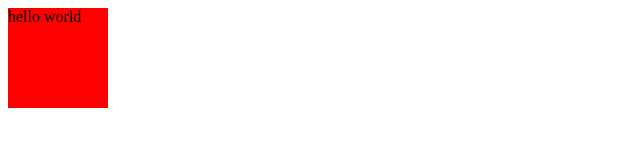
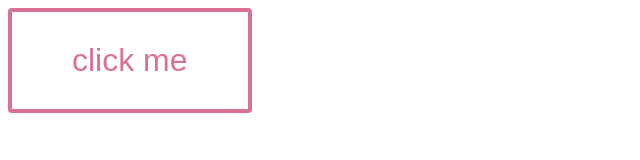
Before and after one commit to ooooo5h/220519_css, a plain HTML site: page index.html in a window 1280 px wide. Shown: the whole page, without its empty margins (0-640 px from the left). Drawn offline with Linux system fonts and the light colour scheme.

Commit message:
태양이 떠오로는 버튼 css로 작성

```diff
--- a/index.html
+++ b/index.html
@@ -2,34 +2,47 @@
 <html lang="en">
 <head>
     <style>
-        @keyframes 애니 {
-
-            50% {
-                transform: translate(200px, 0);
-            }
-
-            100% {
-                transform: translate(200px, 200px);
-            }
-        }
-        div {
-            background: red;
-            width: 100px;
-            height: 100px;
-            animation: 애니 2s;
-            transition: all 1s;
+        .btn {
+            border: 4px solid palevioletred;
+            border-radius: 4px;
+            padding: 30px 60px;
+            background: none;
+            color: palevioletred;
+            font-size: 32px;
+            position: relative;
+            overflow: hidden;    /*흘러 넘친 부분은 잘라내겠다.*/
+            cursor: pointer;    /*마우스대면 커서모양 바꾸기*/
+            transition: all 0.3s;
         }
 
-        div:hover {
-            background: dodgerblue;
-            width: 200px;
-            height: 200px;
+        .btn:hover {
+            color: white;
+            border: 4px solid firebrick;
+        }
+
+        .btn::before {
+            content : "";   /*앞에 추가한다*/
+            position: absolute;
+            bottom: 0;
+            left: 0;
+            width: 100%;
+            height: 100%;
+            background: palevioletred;
+            z-index: -1;
+            border-radius: 100px 100px 0px 0px;
+            height: 0px;
+            transition: all 0.3s;
+        }
+
+        .btn:hover::before {
+            height: 120px;
+            background: firebrick;
         }
 
     </style>
 
 </head>
 <body>
-    <div>hello world</div>
+    <button class="btn">click me</button>
 </body>
 </html>
```
